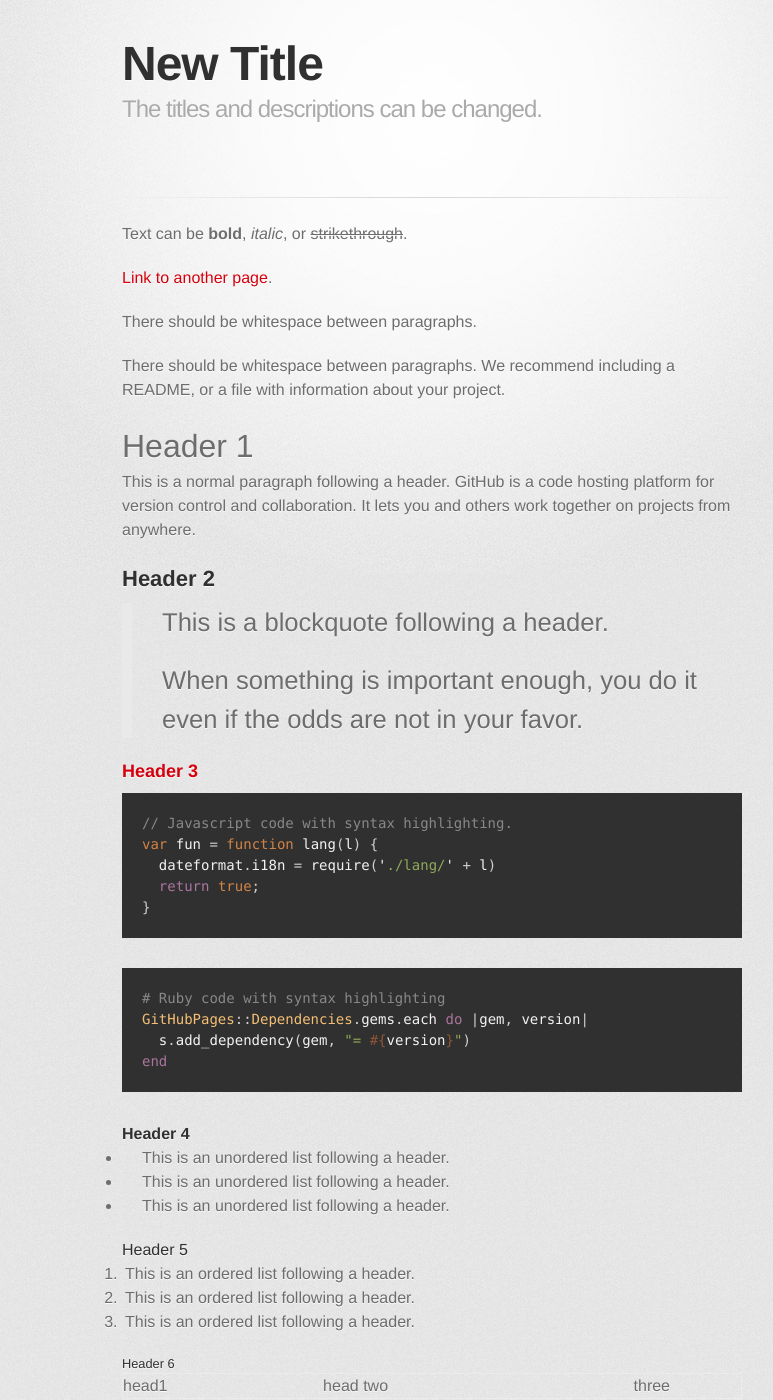
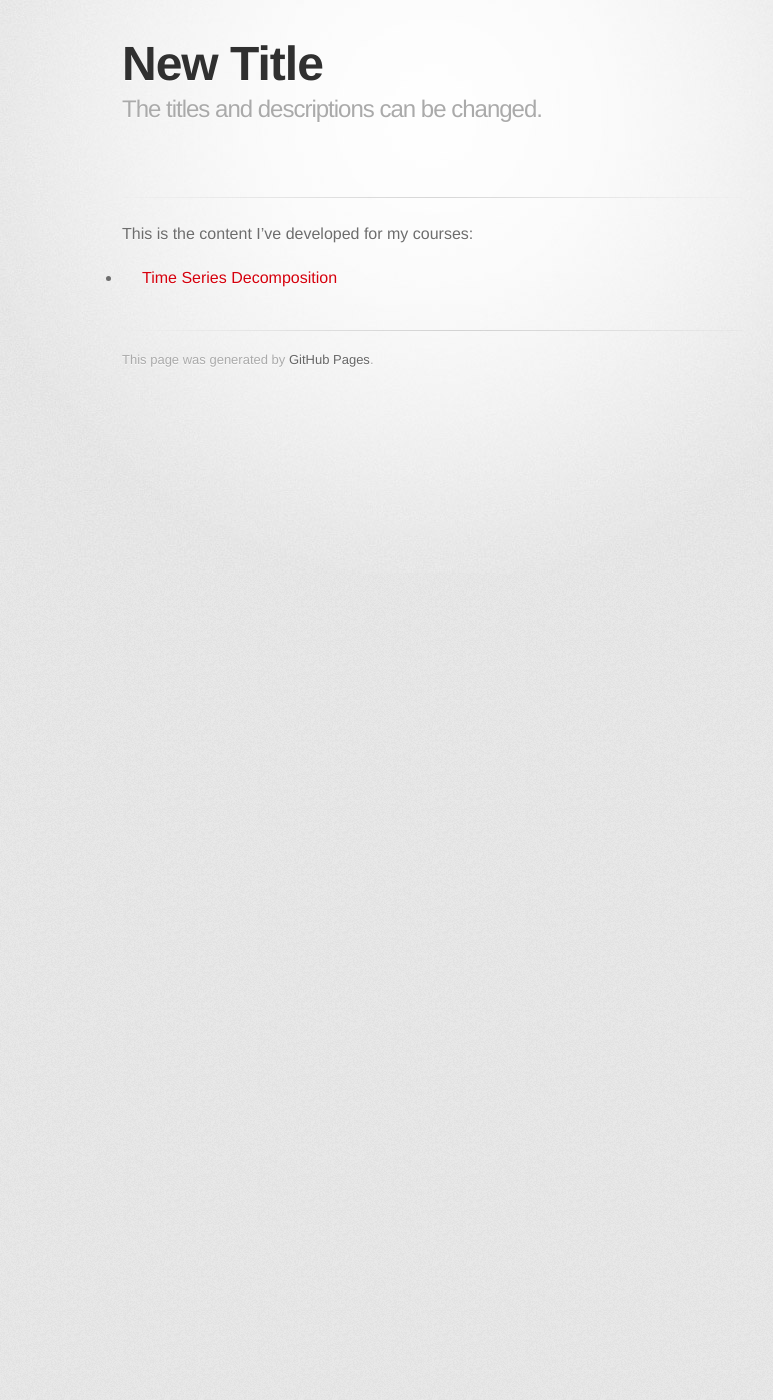
Before and after one commit to kcouther/kcouther.github.io, a Jekyll site: the page built from index.md, in a window 1280 px wide and 1400 px high. Shown: the whole window, without its empty margins (208-981 px from the left). Built offline with Jekyll 4.4.1, drawn with Linux system fonts in a browser that asks for light colours; some web fonts are replaced; our own code applies the rules of GitHub Pages for plain Markdown files; some of the changed text lies outside the part shown.

Commit message:
Update index.md

````diff
--- a/index.md
+++ b/index.md
@@ -3,122 +3,6 @@
 description: The titles and descriptions can be changed.
 ---
 
-Text can be **bold**, _italic_, or ~~strikethrough~~.
+This is the content I've developed for my courses:
 
-[Link to another page](./another-page.html).
-
-There should be whitespace between paragraphs.
-
-There should be whitespace between paragraphs. We recommend including a README, or a file with information about your project.
-
-# Header 1
-
-This is a normal paragraph following a header. GitHub is a code hosting platform for version control and collaboration. It lets you and others work together on projects from anywhere.
-
-## Header 2
-
-> This is a blockquote following a header.
->
-> When something is important enough, you do it even if the odds are not in your favor.
-
-### Header 3
-
-```js
-// Javascript code with syntax highlighting.
-var fun = function lang(l) {
-  dateformat.i18n = require('./lang/' + l)
-  return true;
-}
-```
-
-```ruby
-# Ruby code with syntax highlighting
-GitHubPages::Dependencies.gems.each do |gem, version|
-  s.add_dependency(gem, "= #{version}")
-end
-```
-
-#### Header 4
-
-*   This is an unordered list following a header.
-*   This is an unordered list following a header.
-*   This is an unordered list following a header.
-
-##### Header 5
-
-1.  This is an ordered list following a header.
-2.  This is an ordered list following a header.
-3.  This is an ordered list following a header.
-
-###### Header 6
-
-| head1        | head two          | three |
-|:-------------|:------------------|:------|
-| ok           | good swedish fish | nice  |
-| out of stock | good and plenty   | nice  |
-| ok           | good `oreos`      | hmm   |
-| ok           | good `zoute` drop | yumm  |
-
-### There's a horizontal rule below this.
-
-* * *
-
-### Here is an unordered list:
-
-*   Item foo
-*   Item bar
-*   Item baz
-*   Item zip
-
-### And an ordered list:
-
-1.  Item one
-1.  Item two
-1.  Item three
-1.  Item four
-
-### And a nested list:
-
-- level 1 item
-  - level 2 item
-  - level 2 item
-    - level 3 item
-    - level 3 item
-- level 1 item
-  - level 2 item
-  - level 2 item
-  - level 2 item
-- level 1 item
-  - level 2 item
-  - level 2 item
-- level 1 item
-
-### Small image
-
-![Octocat](https://github.githubassets.com/images/icons/emoji/octocat.png)
-
-### Large image
-
-![Branching](https://guides.github.com/activities/hello-world/branching.png)
-
-
-### Definition lists can be used with HTML syntax.
-
-<dl>
-<dt>Name</dt>
-<dd>Godzilla</dd>
-<dt>Born</dt>
-<dd>1952</dd>
-<dt>Birthplace</dt>
-<dd>Japan</dd>
-<dt>Color</dt>
-<dd>Green</dd>
-</dl>
-
-```
-Long, single-line code blocks should not wrap. They should horizontally scroll if they are too long. This line should be long enough to demonstrate this.
-```
-
-```
-The final element.
-```
+- [Time Series Decomposition](/timeseries/index.md)
````
